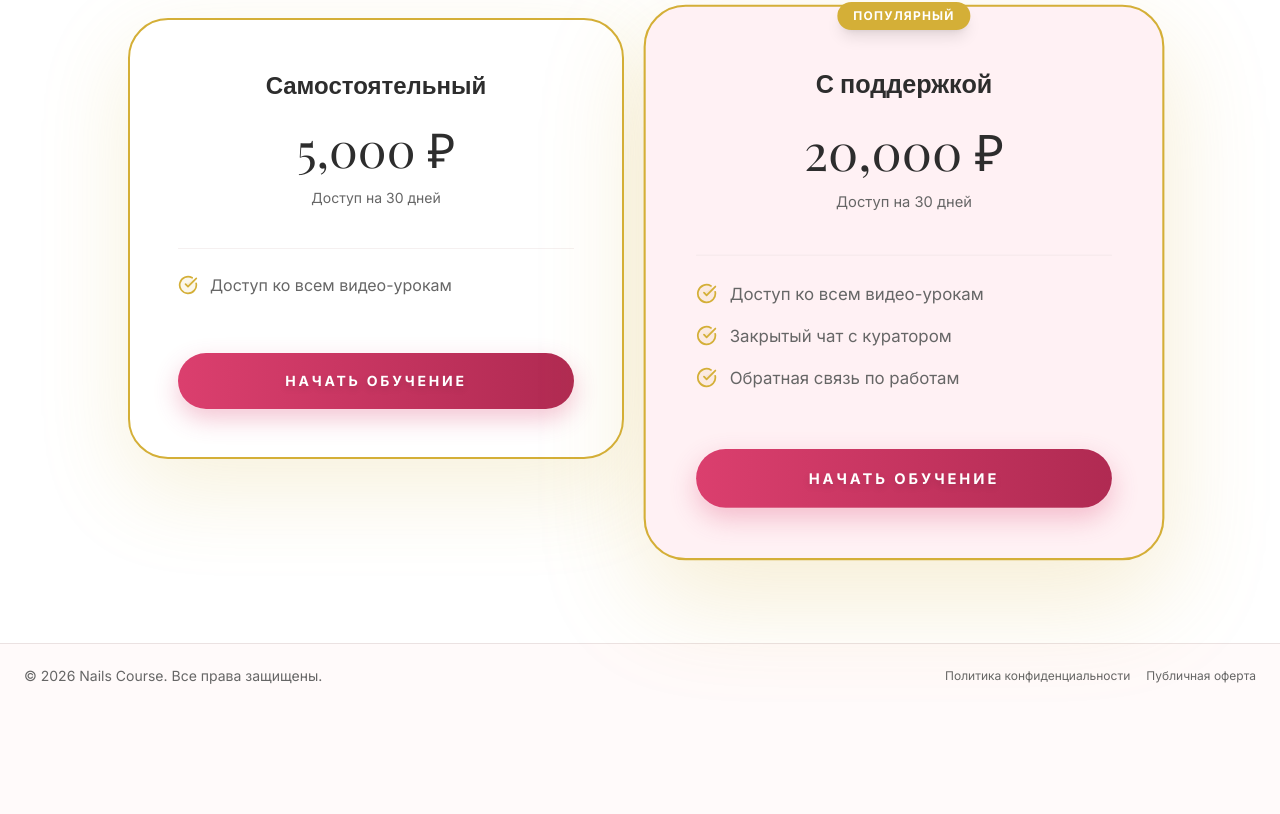
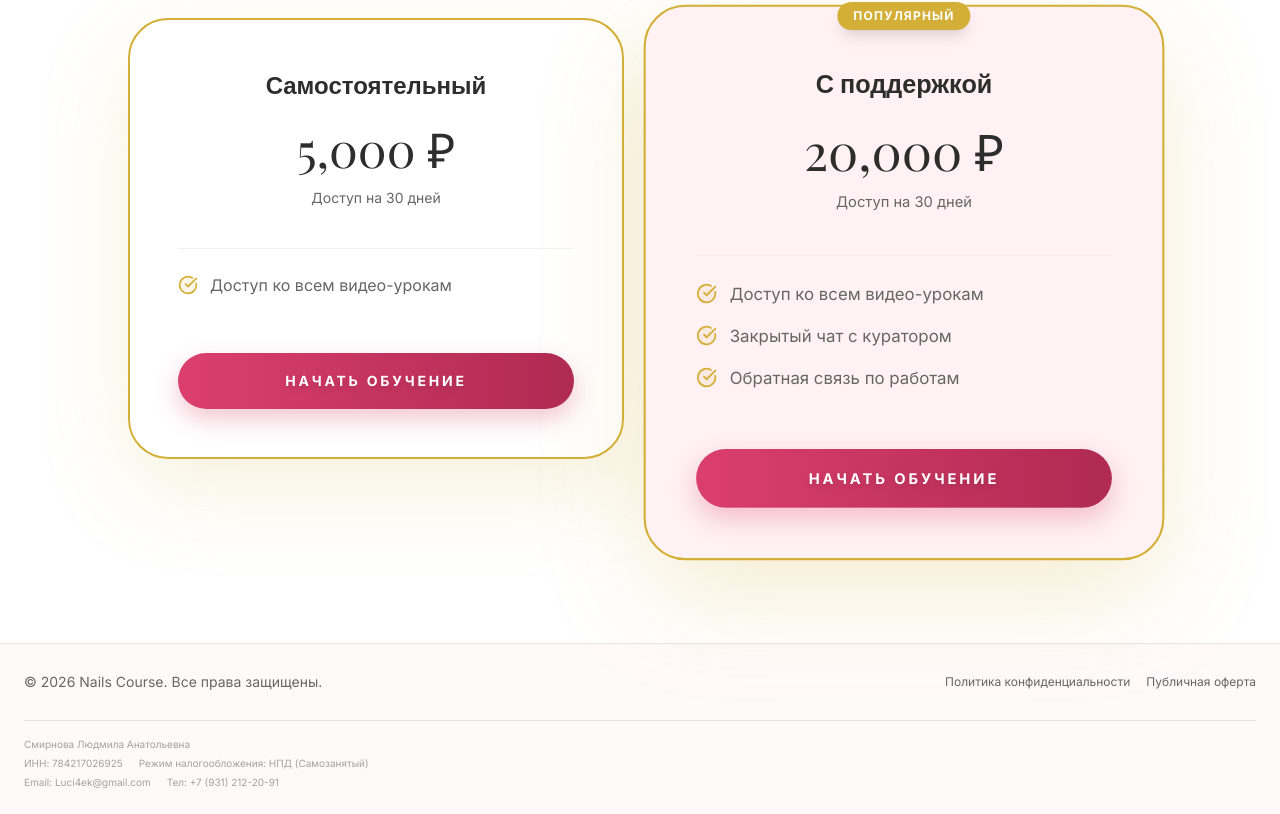
Before and after one commit to TwinsMinsk/lucy-nails, a Next.js app in the folder frontend/: page / in a window 1280 px wide. Shown: the part 3443-4257 px from the top of the page. Before the commit the page ends 4151 px from the top, so only its background shows below. Built offline with nearby package versions, Linux system fonts and the light colour scheme; no server answers; a web font is replaced by a local one.

Commit message:
Добавление инфомрации на сайт и публич оферта и политика

```diff
--- /dev/null
+++ b/frontend/src/app/privacy/page.tsx
@@ -0,0 +1,40 @@
+import { Button } from "@/components/ui/button";
+import { Card, CardContent, CardDescription, CardHeader, CardTitle } from "@/components/ui/card";
+import { Download, FileText } from "lucide-react";
+
+export default function PrivacyPage() {
+    return (
+        <div className="container py-12 md:py-24 max-w-4xl mx-auto">
+            <Card>
+                <CardHeader className="text-center">
+                    <CardTitle className="text-3xl font-bold">Политика конфиденциальности</CardTitle>
+                    <CardDescription>
+                        Документ, определяющий порядок обработки и защиты персональных данных пользователей.
+                    </CardDescription>
+                </CardHeader>
+                <CardContent className="flex flex-col items-center gap-8 py-8">
+                    <div className="flex flex-col items-center gap-4 text-center text-muted-foreground p-8 border rounded-lg bg-muted/20 w-full">
+                        <FileText className="h-16 w-16 text-primary/60" />
+                        <div className="space-y-2">
+                            <p className="max-w-[600px]">
+                                Полный текст политики конфиденциальности доступен для скачивания в формате DOCX.
+                            </p>
+                            <p className="text-sm">
+                                Мы бережно относимся к вашим данным и соблюдаем все требования законодательства.
+                            </p>
+                        </div>
+                    </div>
+
+                    <div className="flex justify-center">
+                        <a href="/legal/privacy-policy.docx" download="privacy-policy.docx">
+                            <Button size="lg" className="gap-2">
+                                <Download className="h-4 w-4" />
+                                Скачать документ (DOCX)
+                            </Button>
+                        </a>
+                    </div>
+                </CardContent>
+            </Card>
+        </div>
+    );
+}
--- a/frontend/src/components/layout/Footer.tsx
+++ b/frontend/src/components/layout/Footer.tsx
@@ -17,15 +17,15 @@ export function Footer() {
     if (isLessonPage) return null;
 
     return (
-        <footer className="w-full border-t bg-background py-6 md:py-0">
-            <div className="container flex flex-col items-center justify-between gap-4 md:h-16 md:flex-row px-4 md:px-6">
+        <footer className="w-full border-t bg-background py-6">
+            <div className="container flex flex-col gap-6 px-4 md:px-6">
+                <div className="flex flex-col items-center justify-between gap-4 md:flex-row">
                     <div className="flex flex-col items-center gap-4 md:flex-row md:gap-2 md:px-0">
                         <p className="text-center text-sm leading-loose text-text-secondary md:text-left">
                             © {new Date().getFullYear()} Nails Course. Все права защищены.
                         </p>
                     </div>
                     <div className="flex gap-4">
-                    {/* Placeholder for future footer links like Privacy Policy */}
                         <Link href="/privacy" className="text-xs text-text-secondary hover:text-primary transition-colors">
                             Политика конфиденциальности
                         </Link>
@@ -40,7 +40,7 @@ export function Footer() {
                                     <DialogTitle>Публичная оферта</DialogTitle>
                                 </DialogHeader>
                                 <iframe
-                                src="/uploads/offer-example.pdf"
+                                    src="/legal/offer-example.pdf"
                                     className="w-full h-full rounded-md border"
                                     title="Публичная оферта"
                                 />
@@ -48,6 +48,19 @@ export function Footer() {
                         </Dialog>
                     </div>
                 </div>
+
+                <div className="flex flex-col items-center md:items-start gap-1 text-[10px] text-text-secondary/60 border-t pt-4">
+                    <p>Смирнова Людмила Анатольевна</p>
+                    <div className="flex flex-wrap justify-center md:justify-start gap-x-4 gap-y-1">
+                        <p>ИНН: 784217026925</p>
+                        <p>Режим налогообложения: НПД (Самозанятый)</p>
+                    </div>
+                    <div className="flex flex-wrap justify-center md:justify-start gap-x-4 gap-y-1">
+                        <p>Email: Luci4ek@gmail.com</p>
+                        <p>Тел: +7 (931) 212-20-91</p>
+                    </div>
+                </div>
+            </div>
         </footer>
     );
 }
```
Also changed, not shown: 2 other files (tests, documents, lock files or other folders). Lines whose indentation alone changed are shown as unchanged.
